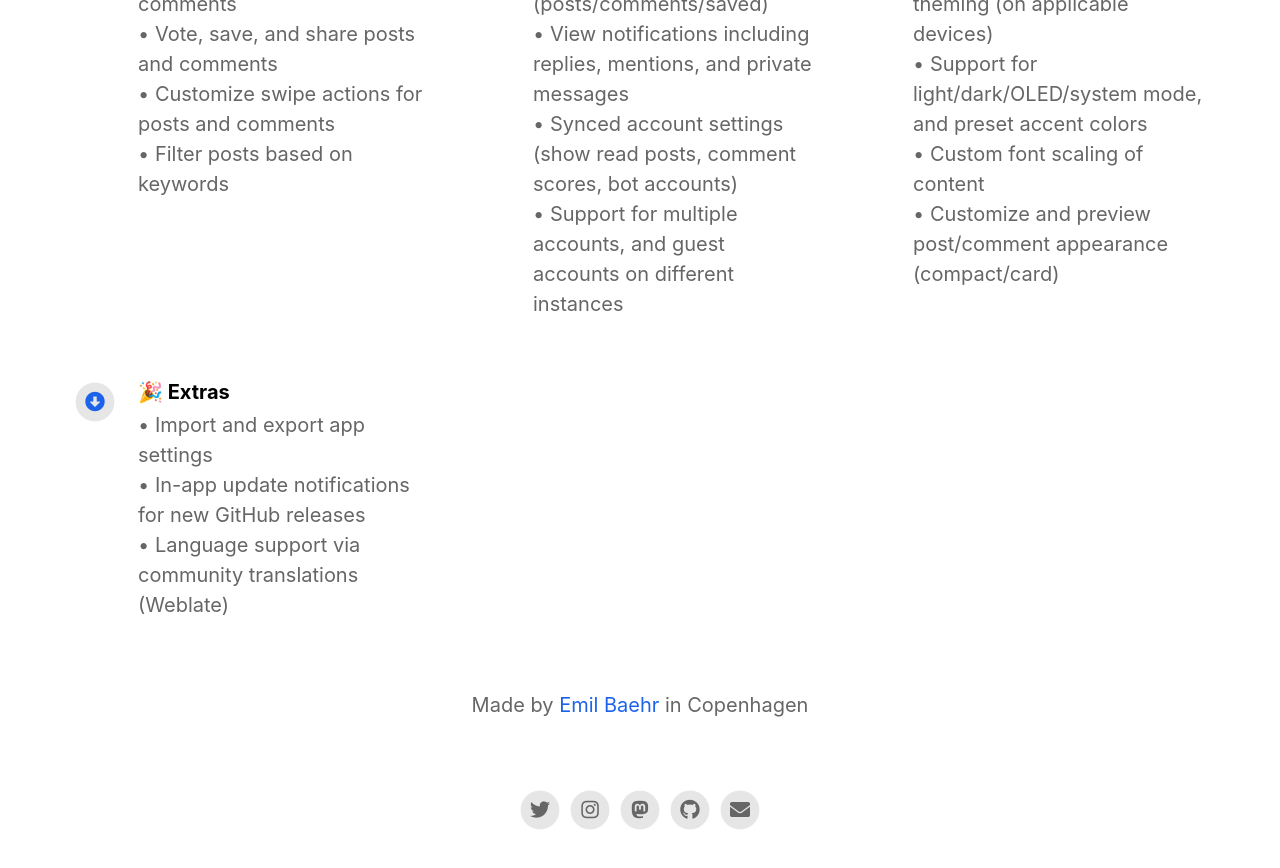
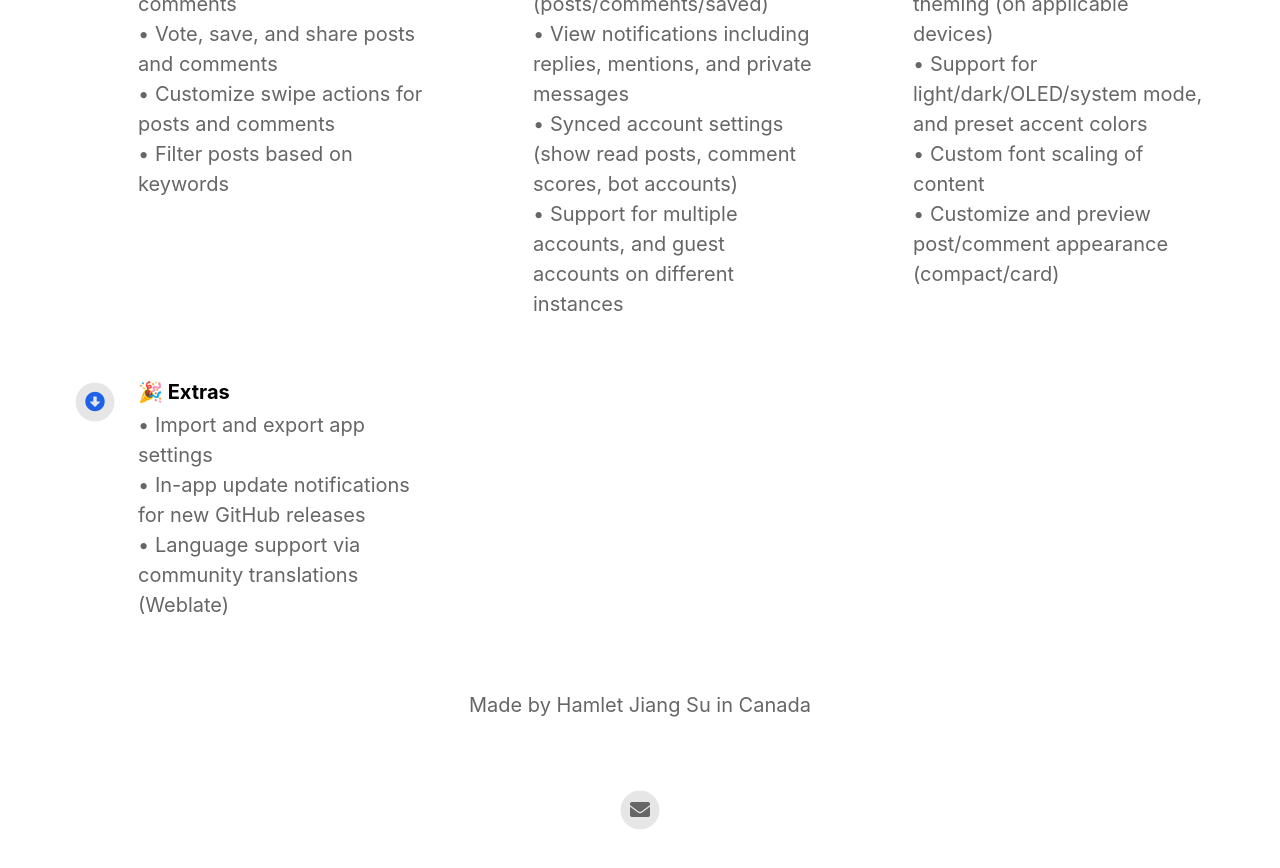
Before and after one commit to codenyte/thunder-website, a Jekyll site: the page built from index.html, in a window 1280 px wide and 900 px high, scrolled down 1454 px. Shown: the top 868 px of the window. Built offline with Jekyll 4.4.1, drawn with Linux system fonts in a browser that asks for light colours; nearby versions of some CDN libraries.

Commit message:
Update _config.yml

```diff
--- a/_config.yml
+++ b/_config.yml
@@ -20,16 +20,17 @@ enable_smart_app_banner                   : true
 
 
 # Information About Yourself
-your_name                                 : Emil Baehr
-your_link                                 : https://emilbaehr.com
-your_city                                 : Copenhagen
-email_address                             : emil.baehr@gmail.com
+your_name                                 : Hamlet Jiang Su
+your_link                                 :
+your_city                                 : Canada
+email_address                             : hamlet.jiangsu@outlook.com
 facebook_username                         :
-instagram_username                        : ebaehr
-twitter_username                          : ebaehr
-github_username                           : emilbaehr
+instagram_username                        :
+twitter_username                          :
+github_username                           :
 youtube_username                          :
-mastodon_link                             : https://mastodon.social/@ebaehr
+# linkedin_username                         : hjiangsu
+mastodon_link                             :
 
 
 
```
